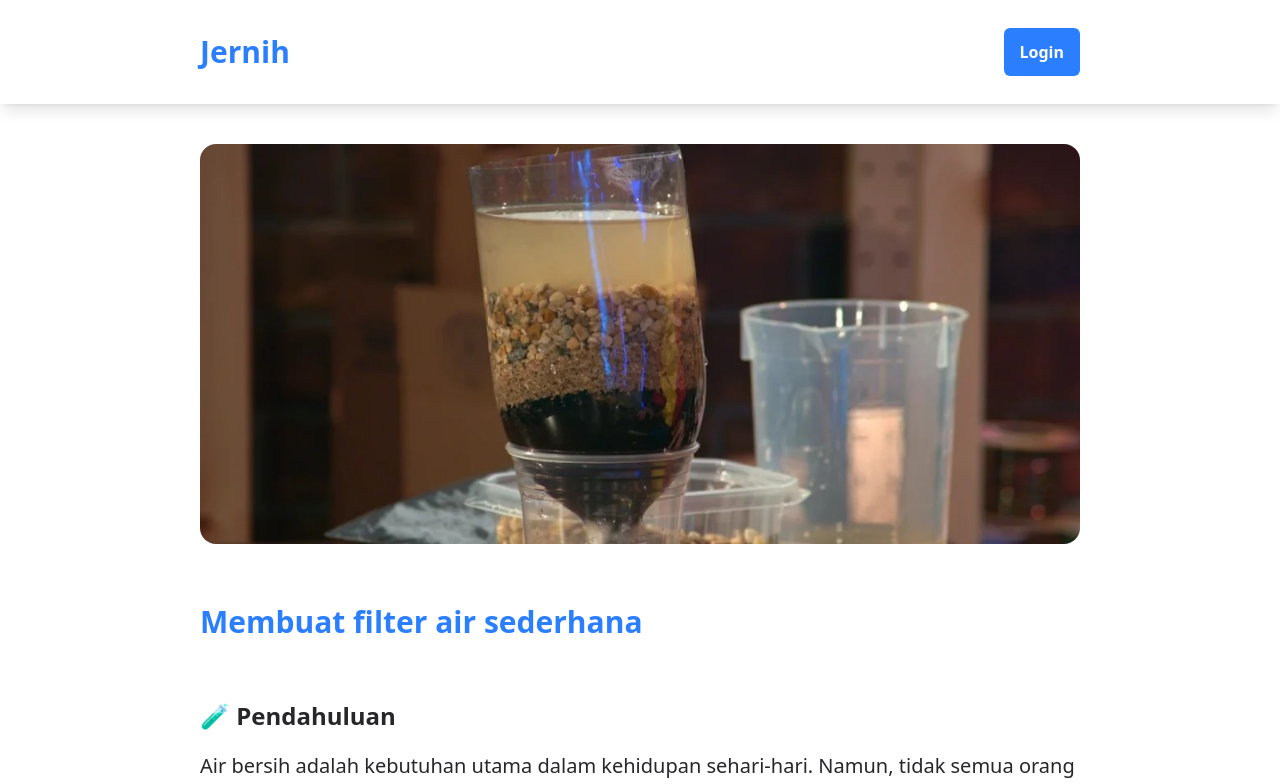
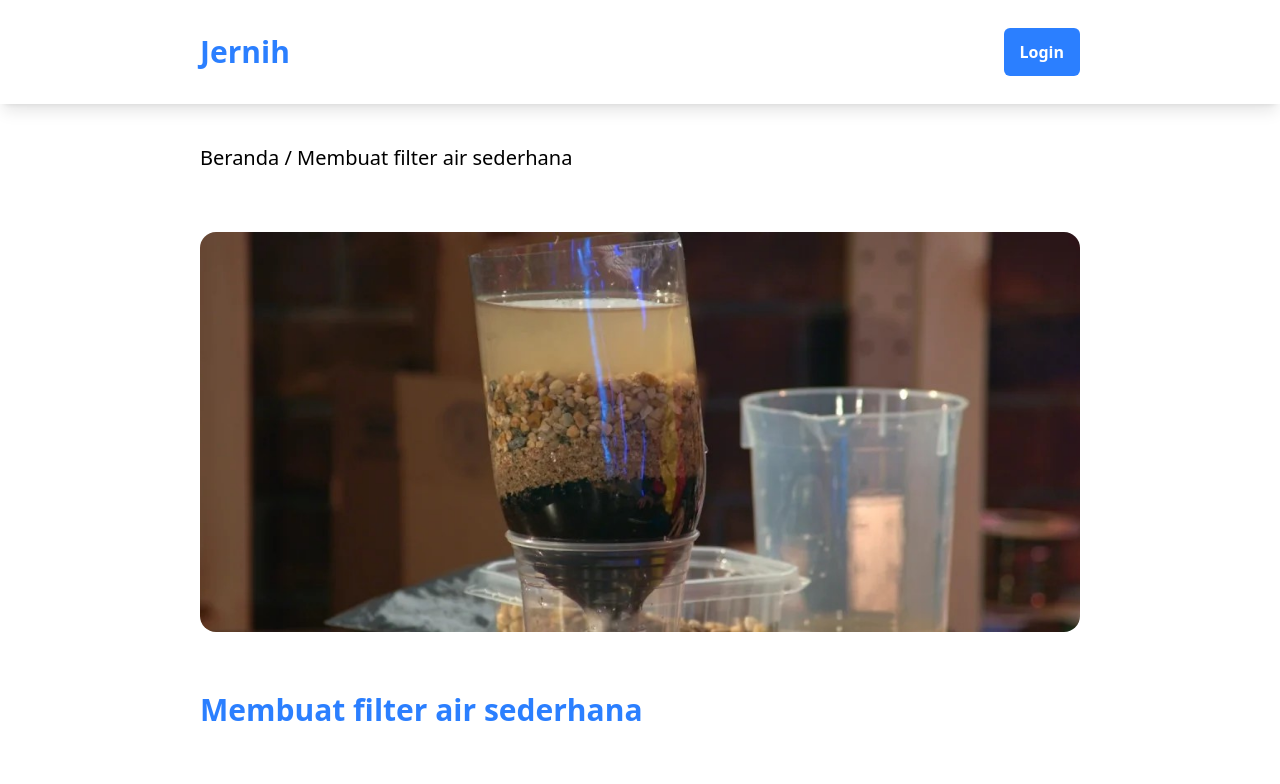
Before and after one commit to jernih-devs/jernih-fe, a React (Vite) app: page /membuat-filter-air-sederhana in a window 1280 px wide. Shown: the top 784 px of the page. Built offline with nearby package versions, Linux system fonts and the light colour scheme.

Commit message:
feat: add back button to homepage for each education articles

```diff
--- a/src/education-page/edukasi1.tsx
+++ b/src/education-page/edukasi1.tsx
@@ -6,6 +6,10 @@ export default function Edukasi1() {
 		<>
 			<Header />
 			<section className="py-20 sm:py-36 px-2 sm:px-7 xl:px-[200px] 2xl:px-[350px] space-y-10 md:space-y-15">
+				<p className="text-xl">
+					<a href="/">Beranda</a> /{" "}
+					<a href="/membuat-filter-air-sederhana">Membuat filter air sederhana</a>
+				</p>
 				<img
 					className="w-full h-[200px] md:h-[400px] rounded-2xl object-cover"
 					src="./bannerEdukasi1.jpg"
--- a/src/education-page/edukasi2.tsx
+++ b/src/education-page/edukasi2.tsx
@@ -6,6 +6,10 @@ export default function Edukasi2() {
 		<>
 			<Header />
 			<section className="py-20 sm:py-36 px-2 sm:px-7 xl:px-[200px] 2xl:px-[350px] space-y-10 md:space-y-15">
+				<p className="text-xl">
+					<a href="/">Beranda</a> /{" "}
+					<a href="/air-kamu-layak-pakai-atau-tidak">Air kamu layak pakai atau tidak?</a>
+				</p>
 				<img
 					className="w-full h-[200px] md:h-[400px] rounded-2xl object-cover"
 					src="https://ottopay.id/lkapps/wp-content/uploads/2022/04/03.-Yang-Terjadi-Kalau-Nggak-Punya-Air-Bersih_216729520.jpg"
--- a/src/education-page/edukasi3.tsx
+++ b/src/education-page/edukasi3.tsx
@@ -6,6 +6,12 @@ export default function Edukasi3() {
 		<>
 			<Header />
 			<section className="py-20 sm:py-36 px-2 sm:px-7 xl:px-[200px] 2xl:px-[350px] space-y-10 md:space-y-15">
+				<p className="text-xl">
+					<a href="/">Beranda</a> /{" "}
+					<a href="/cara-menyimpan-air-bersih-agar-aman">
+						Cara menyimpan air bersih agar aman
+					</a>
+				</p>
 				<img
 					className="w-full h-[200px] md:h-[400px] rounded-2xl object-cover"
 					src="https://unnu.com/storage/blog/ed47812d88e873368d0804605ccf225a.jpeg"
--- a/src/education-page/edukasi4.tsx
+++ b/src/education-page/edukasi4.tsx
@@ -6,6 +6,12 @@ export default function Edukasi4() {
 		<>
 			<Header />
 			<section className="py-20 sm:py-36 px-2 sm:px-7 xl:px-[200px] 2xl:px-[350px] space-y-10 md:space-y-15">
+				<p className="text-xl">
+					<a href="/">Beranda</a> /{" "}
+					<a href="/dampak-air-tercemar-bagi-kehidupan">
+						Dampak air tercemar bagi kehidupan
+					</a>
+				</p>
 				<img
 					className="w-full h-[200px] md:h-[400px] rounded-2xl object-cover"
 					src="https://www.blog.yukiwaterfilter.com/wp-content/uploads/2019/04/water-polution-1024x621.jpg"
```
